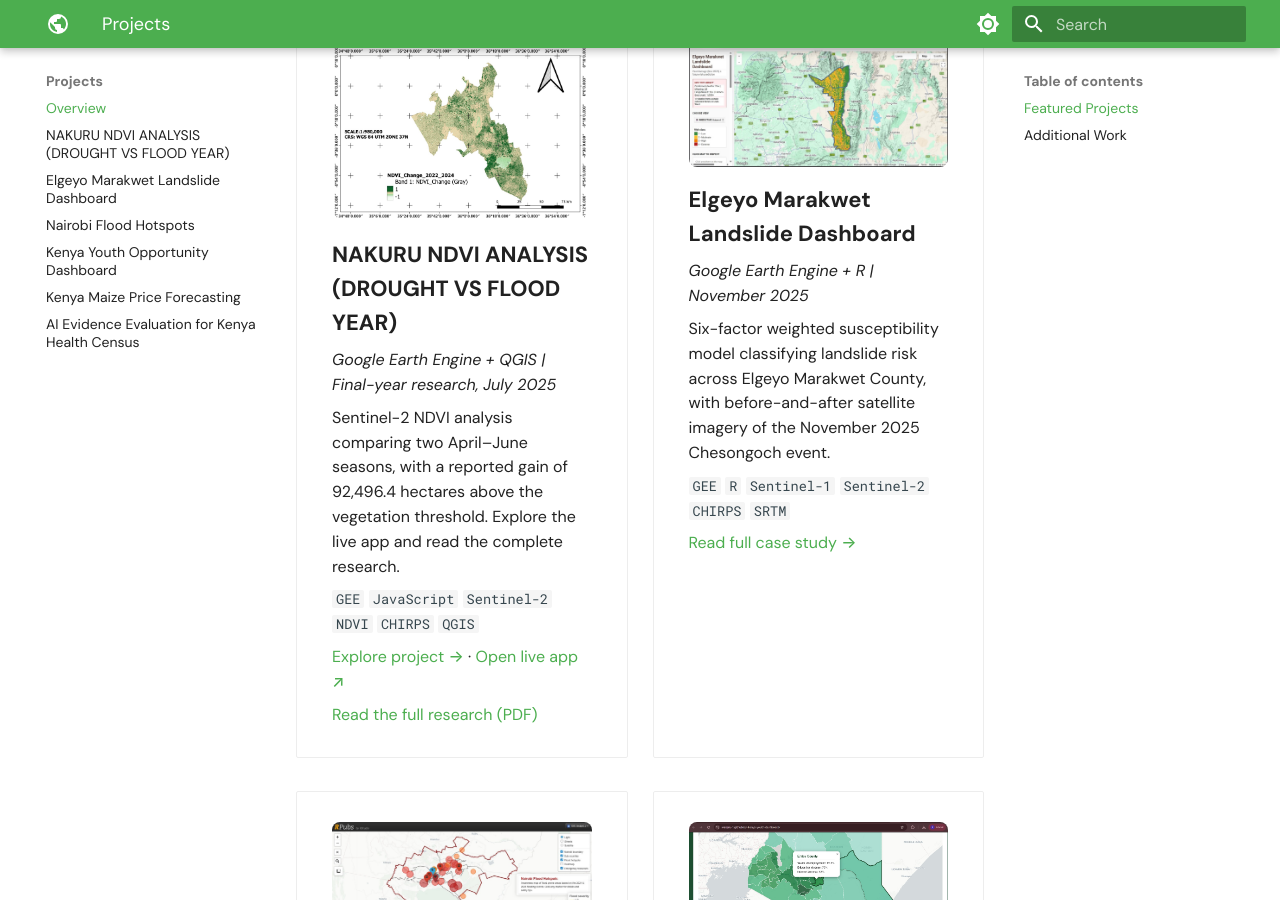
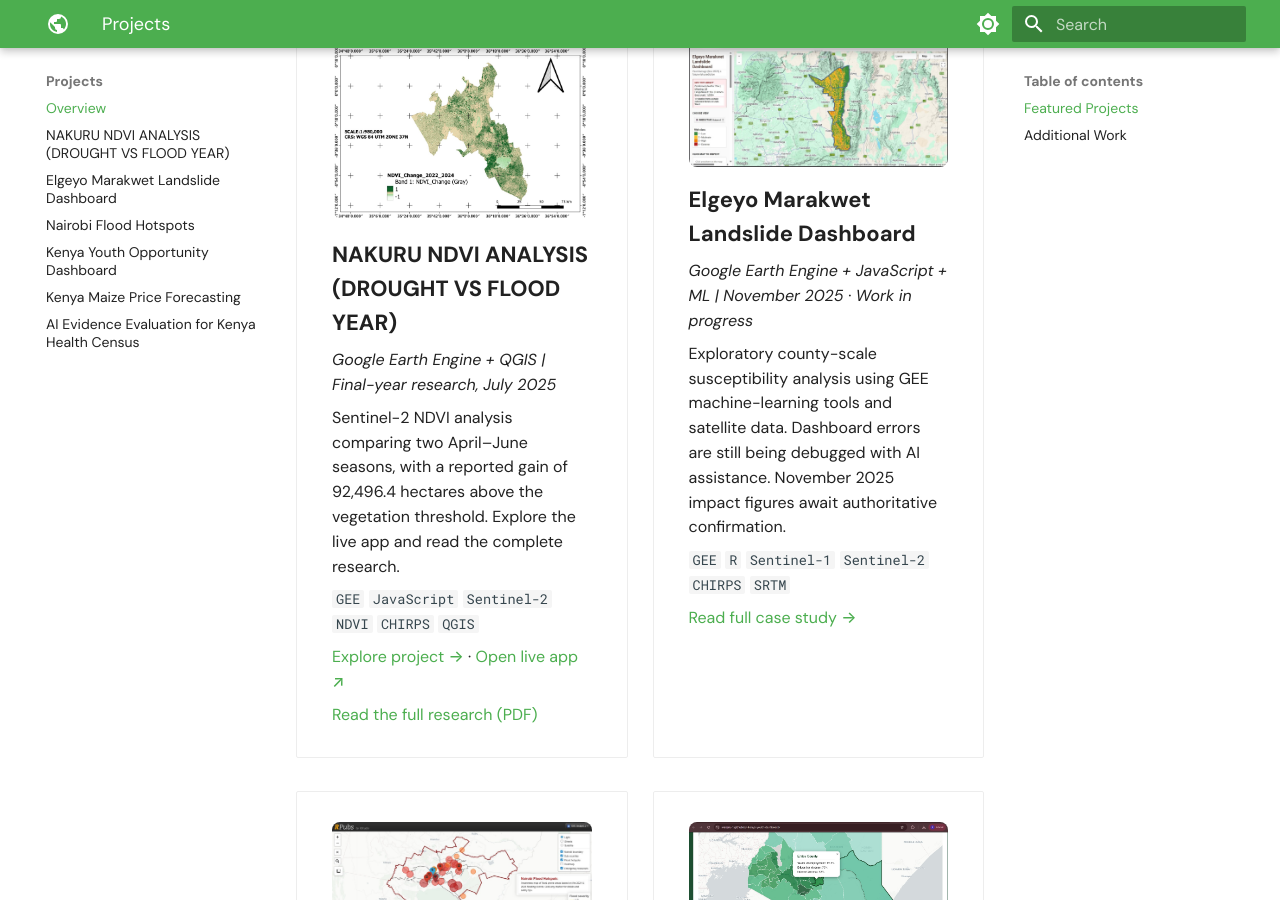
Before and after one commit to Wanjiru-1/Wanjiru-1.github.io, an MkDocs documentation site: the page built from docs/projects/index.md, in a window 1280 px wide and 900 px high, scrolled down 390 px. Built offline with MkDocs 1.6.1 and Material for MkDocs 9.7.7, drawn with Linux system fonts in a browser that asks for light colours.

Commit message:
Mark Elgeyo ML project as work in progress

```diff
--- a/docs/projects/index.md
+++ b/docs/projects/index.md
@@ -30,9 +30,9 @@ Real-world geospatial and data analytics work addressing climate risk, disaster
 
     **Elgeyo Marakwet Landslide Dashboard**
 
-    *Google Earth Engine + R | November 2025*
+    *Google Earth Engine + JavaScript + ML | November 2025 · Work in progress*
 
-    Six-factor weighted susceptibility model classifying landslide risk across Elgeyo Marakwet County, with before-and-after satellite imagery of the November 2025 Chesongoch event.
+    Exploratory county-scale susceptibility analysis using GEE machine-learning tools and satellite data. Dashboard errors are still being debugged with AI assistance. November 2025 impact figures await authoritative confirmation.
 
     `GEE` `R` `Sentinel-1` `Sentinel-2` `CHIRPS` `SRTM`
 
```
